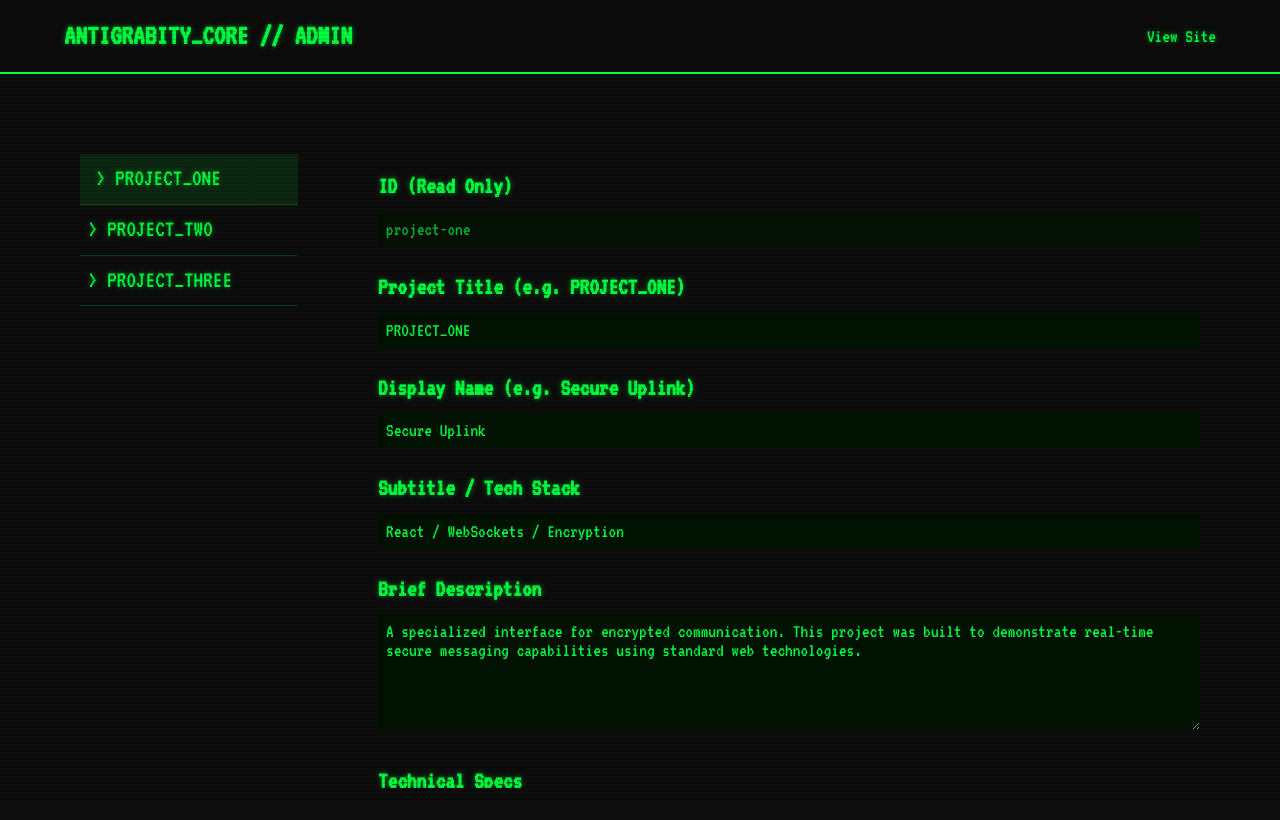
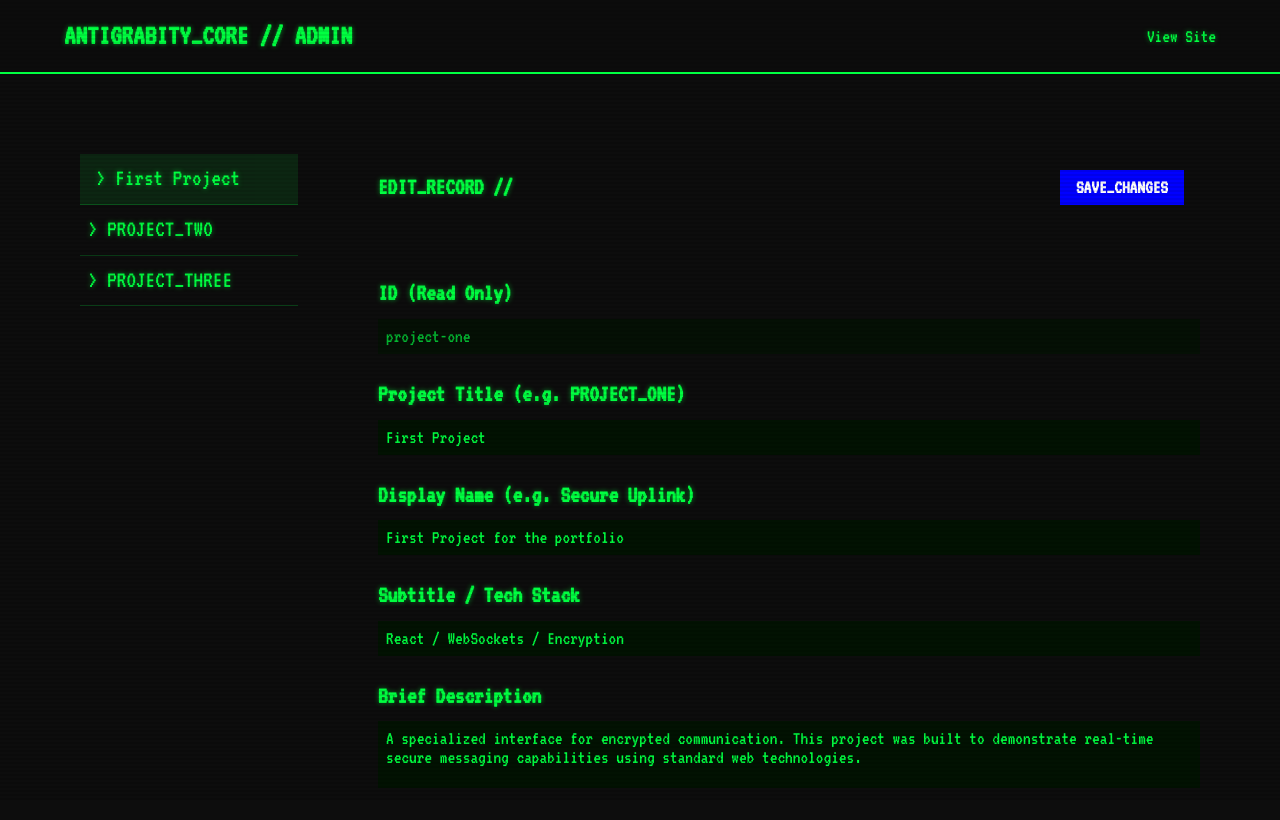
Before and after one commit to flytelyte/flytelyte.github.io, a website: page admin.html in a window 1280 px wide. Drawn offline with Linux system fonts and the light colour scheme.

Commit message:
Save changes button placed upper right corner

```diff
--- a/admin.html
+++ b/admin.html
@@ -107,6 +107,32 @@
             margin-top: 1rem;
             height: 1.5rem;
         }
+
+        .editor-header {
+            display: flex;
+            justify-content: space-between;
+            align-items: center;
+            margin-bottom: 2rem;
+            border-bottom: 1px solid var(--primary-color);
+            padding-bottom: 1rem;
+        }
+
+        .editor-title {
+            font-size: 1.5rem;
+            font-weight: bold;
+            color: var(--primary-color);
+        }
+
+        .btn-save {
+            background-color: blue;
+            /* User requested Blue */
+            color: white;
+            font-weight: bold;
+        }
+
+        .btn-save:hover {
+            opacity: 0.8;
+        }
     </style>
 </head>
 
@@ -127,6 +153,14 @@
 
             <section class="editor-panel">
                 <form id="edit-form">
+                    <div class="editor-header">
+                        <span class="editor-title">EDIT_RECORD //</span>
+                        <button type="submit" class="btn btn-save">SAVE_CHANGES</button>
+                    </div>
+
+                    <div id="status" class="status-msg"
+                        style="margin-top: -1rem; margin-bottom: 1rem; text-align: right;"></div>
+
                     <div class="form-group">
                         <label>ID (Read Only)</label>
                         <input type="text" id="p-id" readonly style="opacity: 0.7;">
@@ -158,9 +192,6 @@
                         <label>Demo Placeholder Text</label>
                         <input type="text" id="p-demo">
                     </div>
-
-                    <button type="submit" class="btn">SAVE_CHANGES</button>
-                    <div id="status" class="status-msg"></div>
                 </form>
             </section>
         </div>
--- a/data/projects.json
+++ b/data/projects.json
@@ -1,14 +1,19 @@
 [
     {
         "id": "project-one",
-        "title": "PROJECT_ONE",
-        "name": "Secure Uplink",
+        "title": "First Project",
+        "name": "First Project for the portfolio",
         "subtitle": "React / WebSockets / Encryption",
         "brief": "A specialized interface for encrypted communication. This project was built to demonstrate real-time secure messaging capabilities using standard web technologies.",
         "specs": [
-            { "label": "Protocol", "value": "WebSocket (WSS)" },
-            { "label": "Encryption", "value": "AES-256 Client-Side" },
-            { "label": "UI/UX", "value": "React with minimalist brutality" }
+            {
+                "label": "Protocol",
+                "value": "WebSocket (WSS)"
+            },
+            {
+                "label": "UI/UX",
+                "value": "React with minimalist brutality"
+            }
         ],
         "demo_text": "[ENCRYPTED SIGNAL VISUALIZATION WOULD GO HERE]"
     },
@@ -19,9 +24,18 @@
         "subtitle": "D3.js / WebGL / Big Data",
         "brief": "High-fidelity data visualization tool. This application ingests massive datasets and renders them in a 3D space for easier analysis and pattern recognition.",
         "specs": [
-            { "label": "Rendering", "value": "Three.js / WebGL" },
-            { "label": "Data Processing", "value": "Python Backend Stream" },
-            { "label": "Performance", "value": "60fps at 1M+ points" }
+            {
+                "label": "Rendering",
+                "value": "Three.js / WebGL"
+            },
+            {
+                "label": "Data Processing",
+                "value": "Python Backend Stream"
+            },
+            {
+                "label": "Performance",
+                "value": "60fps at 1M+ points"
+            }
         ],
         "demo_text": "[3D DATA CLOUD VISUALIZATION]"
     },
@@ -32,9 +46,18 @@
         "subtitle": "Vue.js / MQTT / IoT",
         "brief": "Dashboard for monitoring and controlling autonomous drone swarms. Provides telemetry data, battery status, and GPS coordinates in real-time.",
         "specs": [
-            { "label": "Communication", "value": "MQTT over WebSockets" },
-            { "label": "Framework", "value": "Vue 3 Composition API" },
-            { "label": "Hardware", "value": "ESP32 Controller Interface" }
+            {
+                "label": "Communication",
+                "value": "MQTT over WebSockets"
+            },
+            {
+                "label": "Framework",
+                "value": "Vue 3 Composition API"
+            },
+            {
+                "label": "Hardware",
+                "value": "ESP32 Controller Interface"
+            }
         ],
         "demo_text": "[DRONE SWARM TELEMETRY GRID]"
     }
```
